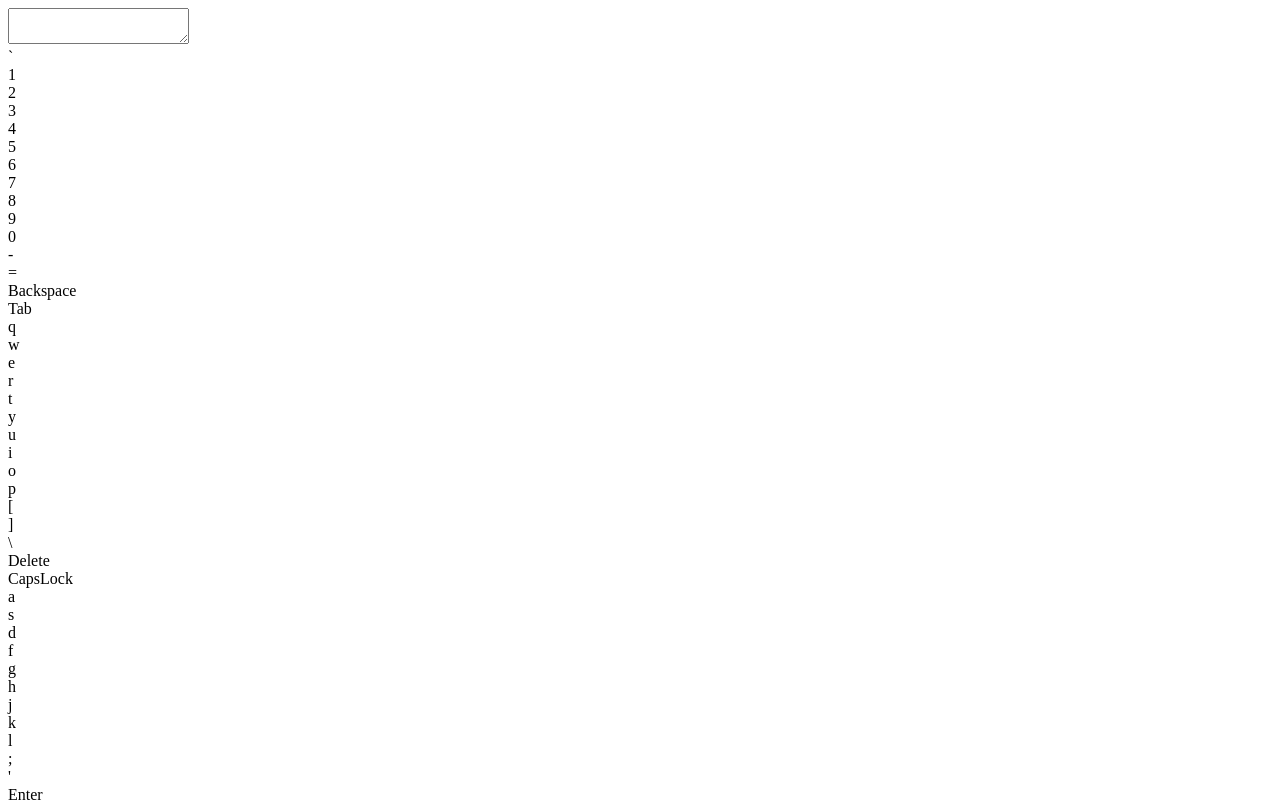
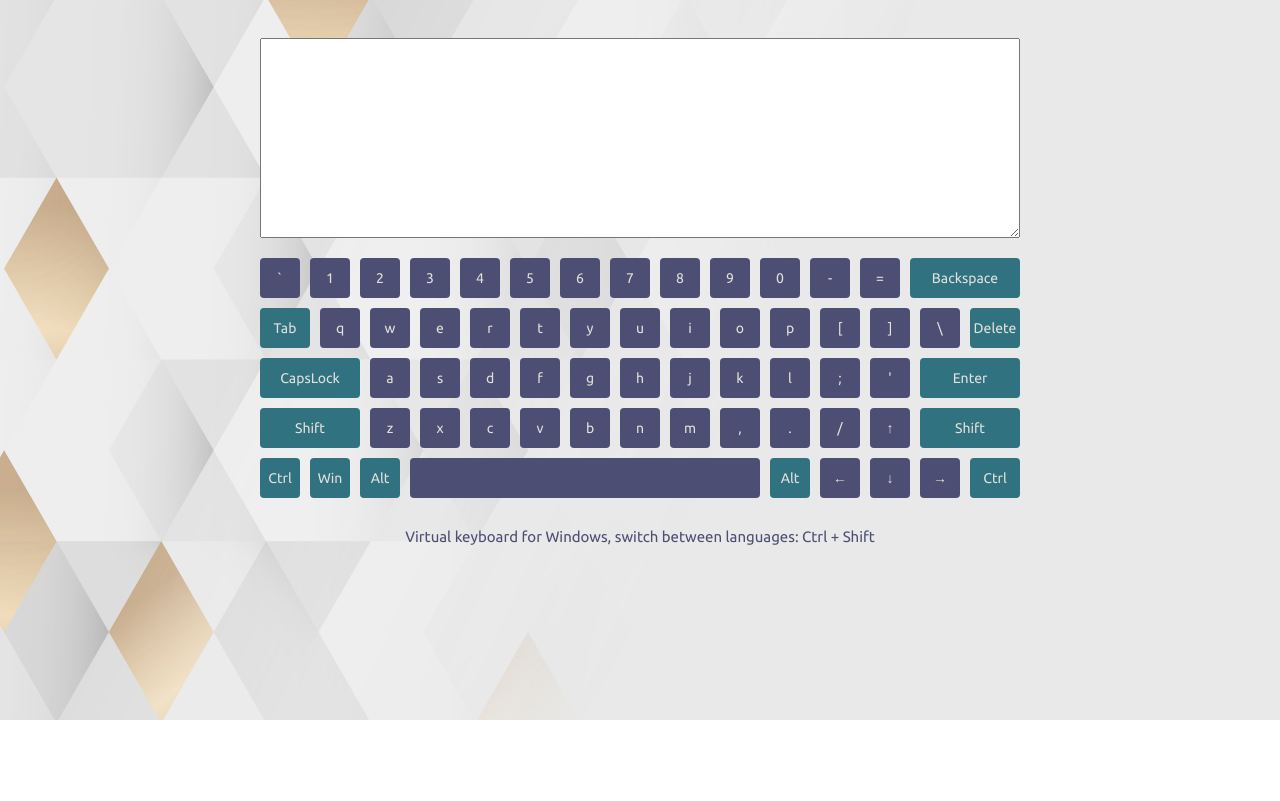
Before and after one commit to kseniia-chepur/virtual-keyboard, a website with bundled scripts: page index.html in a window 1280 px wide. Shown: the top 801 px of the page. Built offline with nearby package versions, Linux system fonts and the light colour scheme.

Commit message:
fix pathes in index.html

```diff
--- a/index.html
+++ b/index.html
@@ -4,8 +4,8 @@
     <meta charset="UTF-8" />
     <meta http-equiv="X-UA-Compatible" content="IE=edge" />
     <meta name="viewport" content="width=device-width, initial-scale=1.0" />
-    <link rel="stylesheet" href="./css/style.css" />
-    <script src="./index.js" defer="defer" type="module"></script>
+    <link rel="stylesheet" href="./src/css/style.css" />
+    <script src="./src/index.js" defer="defer" type="module"></script>
     <title>Virtual Keyboard</title>
   </head>
   <body></body>
```
